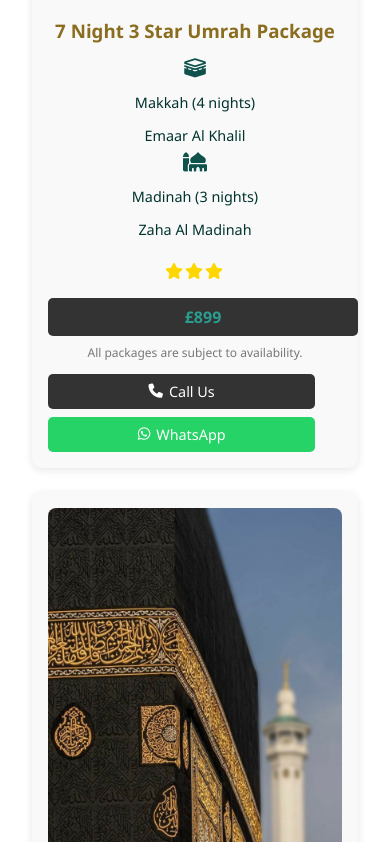
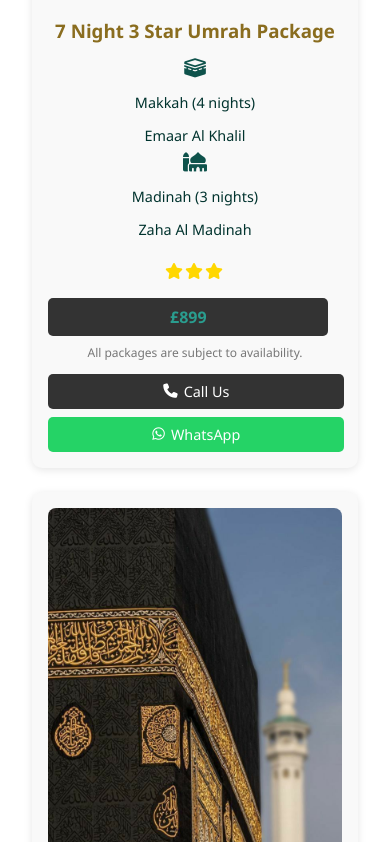
Before and after one commit to Samanqayoom/Umrah-Website, a React (Create React App) app: page / in a window 390 px wide. Shown: the part 1365-2207 px from the top of the page. Built offline with nearby package versions, Linux system fonts and the light colour scheme.

Commit message:
Updated form with Formspree action and inputs

```diff
--- a/src/components/FiveStarPackages.css
+++ b/src/components/FiveStarPackages.css
@@ -132,7 +132,7 @@
 
   .call-btn,
   .whatsapp-btn {
-    width: 80%; /* buttons mobile pe full width */
+    width: 90%; /* buttons mobile pe full width */
     justify-content: center;
   }
 
--- a/src/components/ThreeStarPackages.css
+++ b/src/components/ThreeStarPackages.css
@@ -134,7 +134,7 @@
 
   .call-btn,
   .whatsapp-btn {
-    width: 80%; /* buttons full width on mobile */
+    width: 90%; /* buttons full width on mobile */
     justify-content: center;
   }
 
@@ -143,9 +143,9 @@
   }
 
   .price {
-     width: 100%; /* buttons full width on mobile */
+    width: 90%; /* buttons full width on mobile */
     justify-content: center;
     font-size: 1rem; /* price ka size adjust */
-    padding: 0.5rem;
+    padding: 0.4rem;
   }
 }
```
